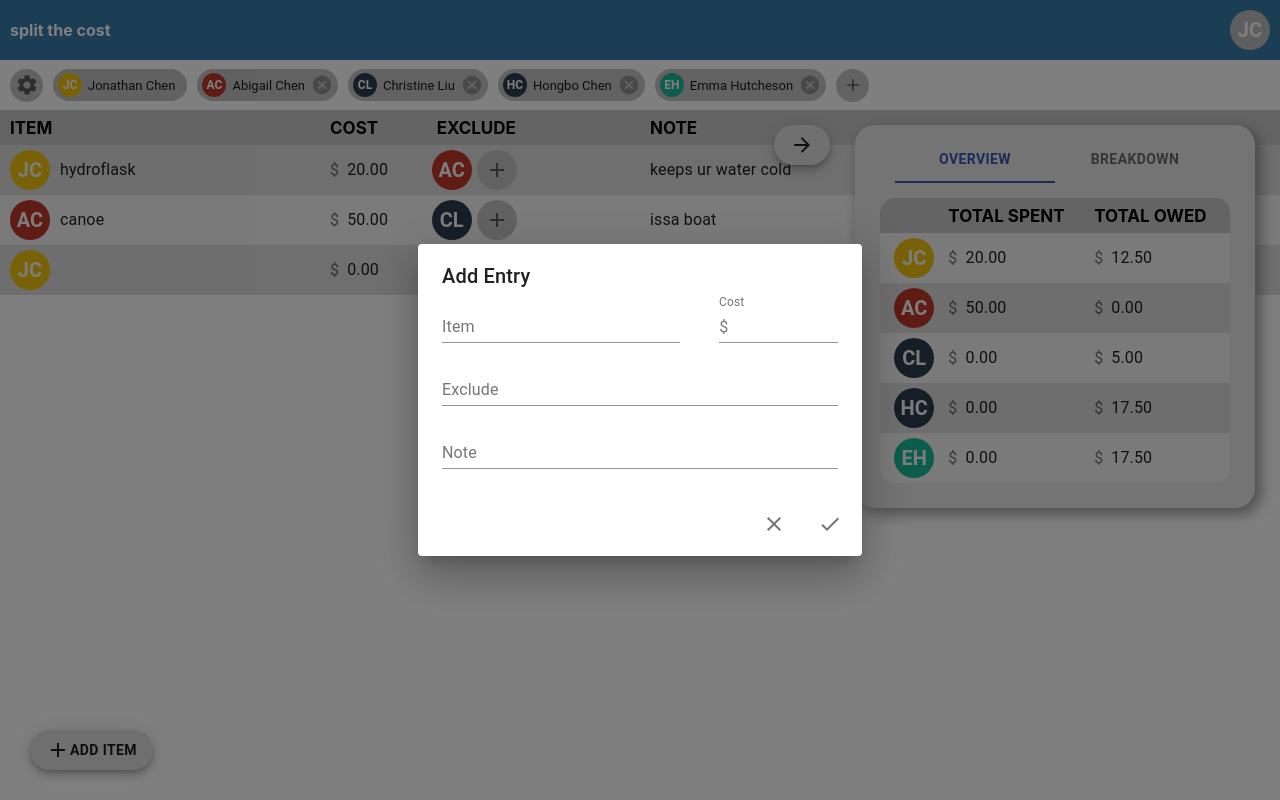
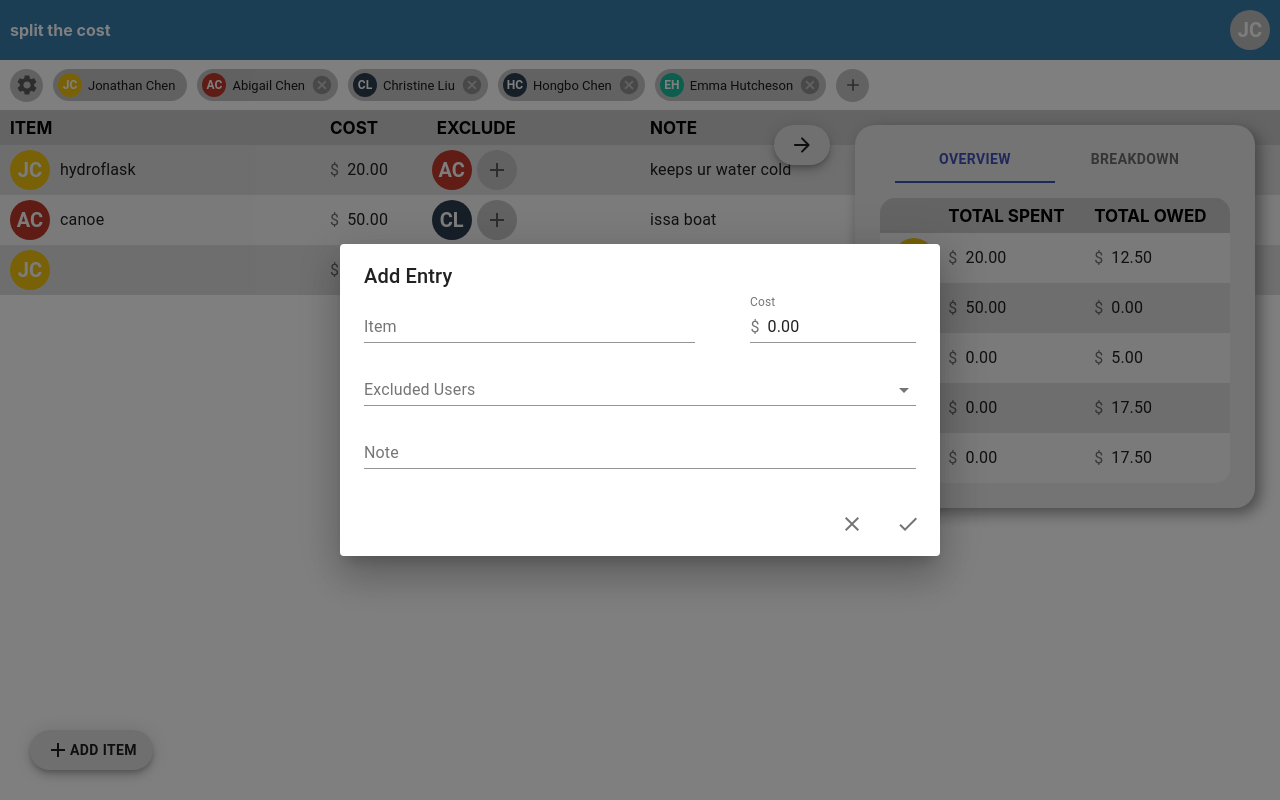
Before and after one commit to jonathanchen7/splitthecost, a React (Create React App) app: page / in a window 1280 px wide. Built offline with nearby package versions, Linux system fonts and the light colour scheme.

Commit message:
added excluded users to addentrymodal

```diff
--- a/src/actions/actions.ts
+++ b/src/actions/actions.ts
@@ -36,8 +36,8 @@ export function addUser(
     initials: `${firstName.charAt(0).toLocaleUpperCase()}${lastName
       .charAt(0)
       .toLocaleUpperCase()}`,
+    displayName: `${firstName} ${lastName}`,
     email: email,
-    entries: [],
   };
   setUsers((users) => [...users, newUser]);
 }
@@ -73,7 +73,6 @@ export function addEntry(
     createdBy: curUser,
   };
   setEntries((entries) => [...entries, newItem]);
-  curUser.entries.push(newItem.id);
 }
 
 // Deletes a single entry.
--- a/src/components/SplitTheCost.tsx
+++ b/src/components/SplitTheCost.tsx
@@ -17,8 +17,8 @@ const jonathan: User = {
   firstName: "Jonathan",
   lastName: "Chen",
   initials: "JC",
+  displayName: "Jonathan Chen",
   email: "jonathanschen28@gmail.com",
-  entries: ["fakeid1"],
 };
 const abigail: User = {
   id: uuidv4(),
@@ -26,31 +26,31 @@ const abigail: User = {
   lastName: "Chen",
   initials: "AC",
   email: "abigail.chen@live.com",
-  entries: ["fakeid2"],
+  displayName: "Abigail Chen",
 };
 const mom: User = {
   id: uuidv4(),
   firstName: "Christine",
   lastName: "Liu",
   initials: "CL",
+  displayName: "Christine Liu",
   email: "thechens28@gmail.com",
-  entries: [],
 };
 const dad: User = {
   id: uuidv4(),
   firstName: "Hongbo",
   lastName: "Chen",
   initials: "HC",
+  displayName: "Hongbo Chen",
   email: "bradchen28@gmail.com",
-  entries: [],
 };
 const emma: User = {
   id: uuidv4(),
   firstName: "Emma",
   lastName: "Hutcheson",
   initials: "EH",
+  displayName: "Emma Hutcheson",
   email: "emmahutch@hotmail.com",
-  entries: [],
 };
 
 const entry1: Entry = {
@@ -101,7 +101,7 @@ export const SplitTheCost: React.FC = () => {
         setEntries={setEntries}
       />
       <Entries entries={entries} setEntries={setEntries} curUser={curUser} />
-      <AddEntryModal curUser={curUser} setEntries={setEntries} />
+      <AddEntryModal curUser={curUser} users={users} setEntries={setEntries} />
 
       <SideDialog curUser={curUser} users={users} entries={entries} />
     </div>
--- a/src/components/entries/AddEntryModal.tsx
+++ b/src/components/entries/AddEntryModal.tsx
@@ -1,13 +1,20 @@
 import * as React from "react";
 import {
+  Avatar,
+  Checkbox,
+  Chip,
   Dialog,
   DialogActions,
   DialogContent,
   DialogTitle,
   Fab,
+  FormControl,
   IconButton,
   Input,
   InputAdornment,
+  InputLabel,
+  MenuItem,
+  Select,
   TextField,
 } from "@material-ui/core";
 import DoneIcon from "@material-ui/icons/Done";
@@ -19,6 +26,7 @@ import { TransitionProps } from "@material-ui/core/transitions/transition";
 import { addEntry } from "../../actions/actions";
 import AddIcon from "@material-ui/icons/Add";
 import NumberFormat from "react-number-format";
+import getAvatarColor from "../users/UserAvatar";
 
 const Transition = React.forwardRef(function Transition(
   props: TransitionProps & { children?: React.ReactElement<any, any> },
@@ -29,13 +37,18 @@ const Transition = React.forwardRef(function Transition(
 
 interface Props {
   curUser: User;
+  users: User[];
   setEntries: React.Dispatch<React.SetStateAction<Entry[]>>;
 }
 
-export const AddEntryModal: React.FC<Props> = ({ curUser, setEntries }) => {
+export const AddEntryModal: React.FC<Props> = ({
+  curUser,
+  users,
+  setEntries,
+}) => {
   const [open, setOpen] = useState(true);
   const [item, setItem] = useState("");
-  const [cost, setCost] = useState<number>();
+  const [cost, setCost] = useState(0);
   const [note, setNote] = useState("");
   const [excludedUsers, setExcludedUsers] = useState<User[]>([]);
 
@@ -44,7 +57,15 @@ export const AddEntryModal: React.FC<Props> = ({ curUser, setEntries }) => {
   }
 
   function handleClose() {
+    setItem("");
+    setCost(0);
+    setNote("");
+    setExcludedUsers([]);
     setOpen(false);
+  }
+
+  function handleChange(event: React.ChangeEvent<{ value: unknown }>) {
+    setExcludedUsers(event.target.value as User[]);
   }
 
   function confirmAddEntry() {
@@ -54,10 +75,9 @@ export const AddEntryModal: React.FC<Props> = ({ curUser, setEntries }) => {
 
   return (
     <div>
-      <div className='addItemFabDiv'></div>
       <Dialog
         fullWidth={true}
-        maxWidth='xs'
+        maxWidth='sm'
         onClose={handleClose}
         open={open}
         TransitionComponent={Transition}
@@ -87,11 +107,66 @@ export const AddEntryModal: React.FC<Props> = ({ curUser, setEntries }) => {
                 allowNegative: false,
               }}
               label='Cost'
-              value={cost}
+              value={cost?.toFixed(2)}
               onChange={(e) => setCost(Number(e.target.value))}
             />
           </div>
-          <TextField className='modalInputRow' fullWidth label='Exclude' />
+          <FormControl className='excludeUsersForm' fullWidth>
+            <InputLabel id='excludeUsersInput'>Excluded Users</InputLabel>
+            <Select
+              labelId='excludeUsersInput'
+              className='modalInputRow'
+              multiple
+              value={excludedUsers}
+              onChange={handleChange}
+              input={<Input />}
+              renderValue={(selected) => (
+                <div>
+                  {(selected as User[]).map((user) => (
+                    <Chip
+                      className='smallLeftMargin'
+                      avatar={
+                        <Avatar
+                          className='usersBarAvatar'
+                          style={{ backgroundColor: getAvatarColor(user) }}
+                        >
+                          {user.initials}
+                        </Avatar>
+                      }
+                      label={user.displayName}
+                      key={user.id}
+                    />
+                  ))}
+                </div>
+              )}
+            >
+              {users.map((user) => (
+                <MenuItem
+                  className='excludeUsersMenuItem'
+                  // @ts-ignore
+                  value={user}
+                  key={user.id}
+                >
+                  <Checkbox
+                    color='primary'
+                    checked={excludedUsers.includes(user)}
+                  />
+                  <Chip
+                    avatar={
+                      <Avatar
+                        className='usersBarAvatar'
+                        style={{ backgroundColor: getAvatarColor(user) }}
+                      >
+                        {user.initials}
+                      </Avatar>
+                    }
+                    label={user.displayName}
+                    key={user.id}
+                  />
+                </MenuItem>
+              ))}
+            </Select>
+          </FormControl>
           <TextField
             className='modalInputRow'
             fullWidth
--- a/src/components/users/UserAvatar.tsx
+++ b/src/components/users/UserAvatar.tsx
@@ -63,11 +63,7 @@ export const UserAvatar: React.FC<Props> = ({
 
   return (
     <span onMouseEnter={onHover} onMouseLeave={onLeave} onClick={onClick}>
-      <Tooltip
-        arrow
-        title={`${user.firstName} ${user.lastName}`}
-        placement={tooltipPlacement}
-      >
+      <Tooltip arrow title={user.displayName} placement={tooltipPlacement}>
         <Avatar
           className='avatar'
           style={{ backgroundColor: getAvatarColor(user) }}
--- a/src/components/users/UsersBar.tsx
+++ b/src/components/users/UsersBar.tsx
@@ -51,7 +51,7 @@ export const UsersBar: React.FC<Props> = ({
                   {user.initials}
                 </Avatar>
               }
-              label={`${user.firstName} ${user.lastName}`}
+              label={user.displayName}
               onDelete={
                 user === curUser
                   ? undefined
--- a/src/main.css
+++ b/src/main.css
@@ -273,6 +273,10 @@ input::-webkit-inner-spin-button {
   width: 30% !important;
 }
 
+.excludeUsersForm {
+  min-width: 300px;
+}
+
 .sideDialog {
   display: -webkit-box;
   display: -ms-flexbox;
--- a/src/main.scss
+++ b/src/main.scss
@@ -263,6 +263,10 @@ input::-webkit-inner-spin-button {
   width: 30% !important;
 }
 
+.excludeUsersForm {
+  min-width: 300px;
+}
+
 // ---------------- SIDE DIALOG ----------------
 
 .sideDialog {
--- a/src/models/models.tsx
+++ b/src/models/models.tsx
@@ -3,8 +3,8 @@ export interface User {
   firstName: string;
   lastName: string;
   initials: string;
+  displayName: string;
   email: string;
-  entries: string[];
 }
 
 export interface Entry {
```
Also changed, not shown: 1 other file (tests, documents, lock files or other folders).
